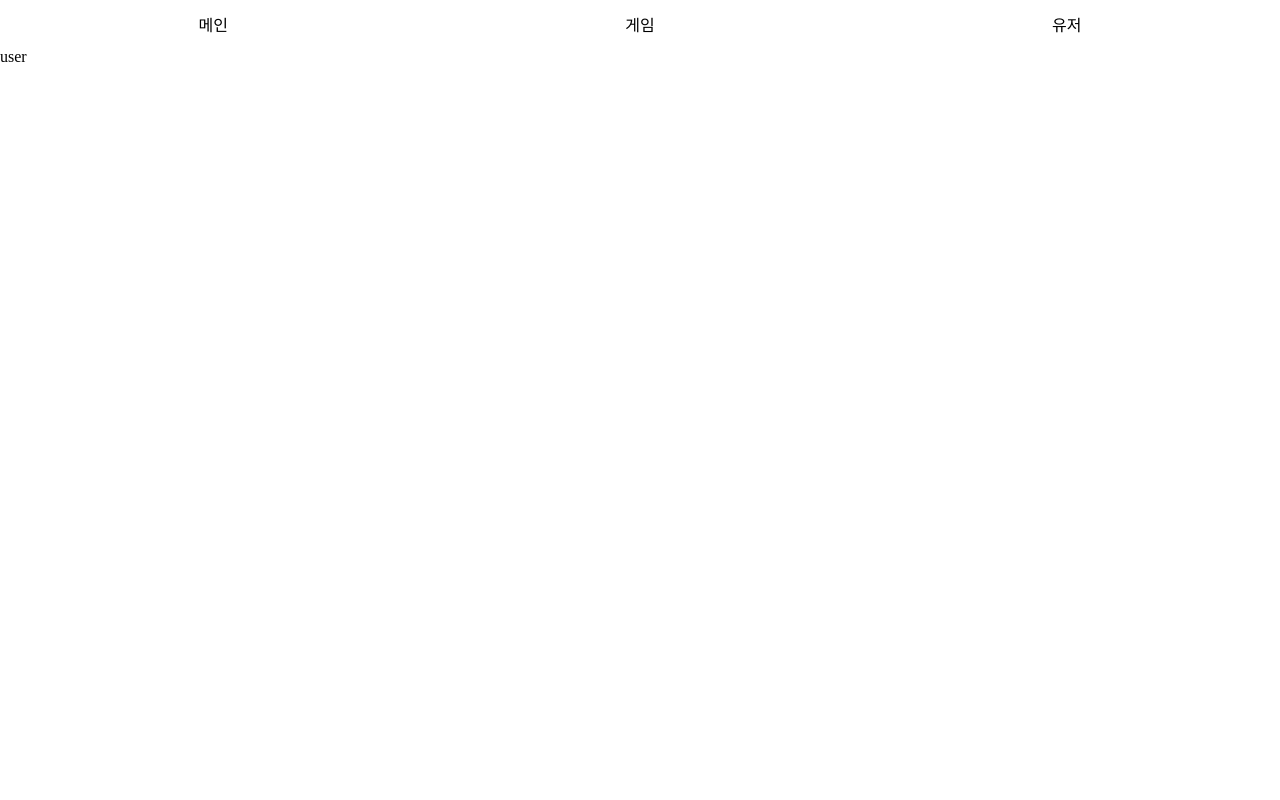
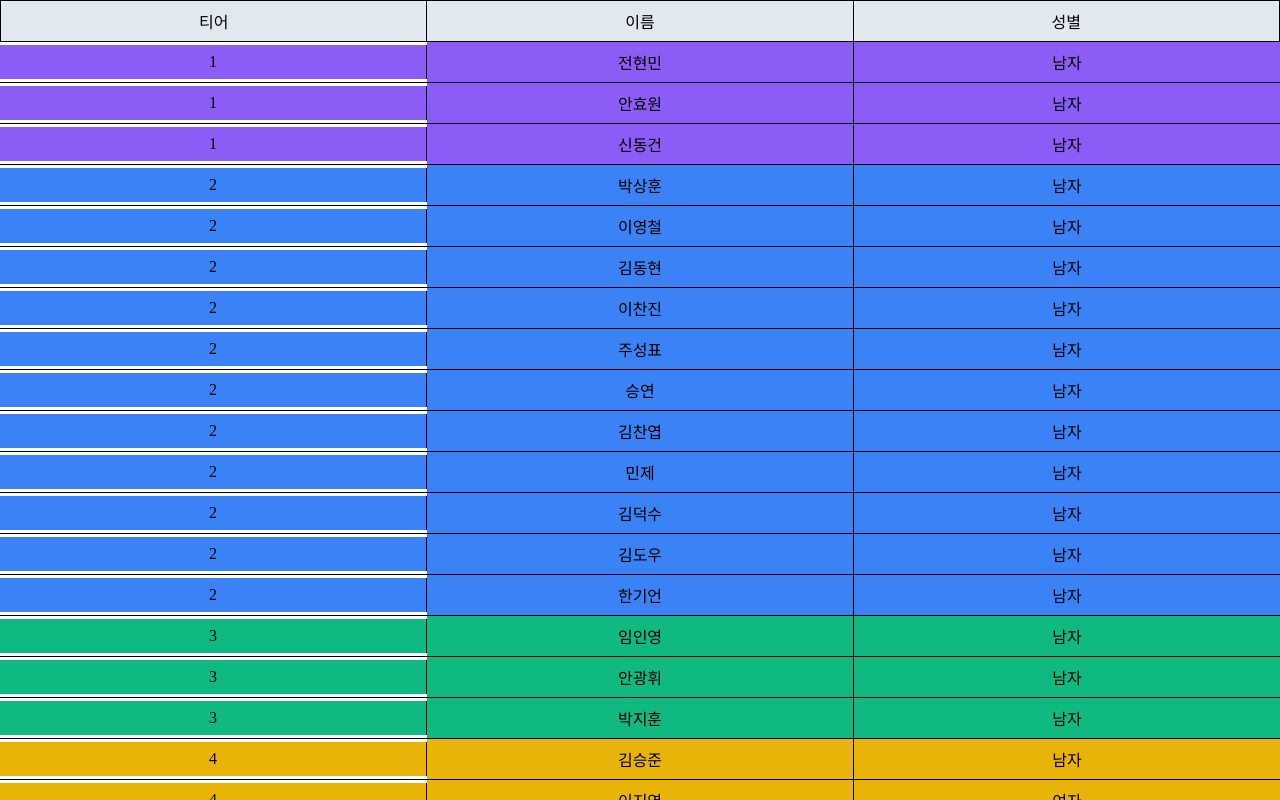
Before and after one commit to leeyc924/MintonGG, a React (Vite) app: page /user in a window 1280 px wide. Shown: the top 800 px of the page. Built offline with nearby package versions, Linux system fonts and the light colour scheme.

Commit message:
Add userpage

```diff
--- a/src/components/Nav/index.tsx
+++ b/src/components/Nav/index.tsx
@@ -2,7 +2,7 @@ import { Link } from 'react-router-dom';
 
 const Nav = () => {
   return (
-    <div className="w-full h-12">
+    <div className="w-full h-12 shrink-0">
       <ul className="flex h-full">
         <CustomLink pathname="/main" title="메인" />
         <CustomLink pathname="/game" title="게임" />
--- a/src/db/user.ts
+++ b/src/db/user.ts
@@ -22,7 +22,7 @@ export const userList: User[] = [
   { id: '18', name: '이정우', tier: 99, gender: 'M' },
   { id: '19', name: '안광휘', tier: 3, gender: 'M' },
   { id: '20', name: '안효원', tier: 1, gender: 'M' },
-  { id: '21', name: '영연', tier: 5, gender: 'M' },
+  { id: '21', name: '영연', tier: 99, gender: 'F' },
   { id: '22', name: '용준', tier: 5, gender: 'M' },
   { id: '23', name: '은중', tier: 99, gender: 'M' },
   { id: '24', name: '배성우', tier: 99, gender: 'M' },
--- a/src/layouts/DefaultLayout/index.tsx
+++ b/src/layouts/DefaultLayout/index.tsx
@@ -4,8 +4,8 @@ import { Outlet } from 'react-router-dom';
 const DefaultLayout = () => {
   return (
     <div className="flex flex-col h-full">
-      <Nav />
-      <div className="flex-1 overflow-hidden">
+      {/* <Nav /> */}
+      <div className="flex-1">
         <Outlet />
       </div>
     </div>
--- a/src/main.tsx
+++ b/src/main.tsx
@@ -7,7 +7,7 @@ import { DefaultLayout } from '@layouts';
 const router = createBrowserRouter(
   createRoutesFromElements(
     <Route path="/" element={<DefaultLayout />}>
-      <Route index element={<Navigate to="/main" />} />
+      <Route index element={<Navigate to="/user" />} />
       <Route path="/main" element={<MainPage />} />
       <Route path="/game" element={<GamePage />} />
       <Route path="/user" element={<UserPage />} />
--- a/src/pages/UserPage/index.tsx
+++ b/src/pages/UserPage/index.tsx
@@ -1,5 +1,40 @@
+import { TIER_COLOR } from '@constants';
+import { userList } from '@db';
+import { useMemo } from 'react';
+
 const UserPage = () => {
-  return <div>user</div>;
+  const sortUserList = useMemo(
+    () => userList.sort((l, r) => (l.tier > r.tier ? 1 : l.tier < r.tier ? -1 : 0)),
+    [userList],
+  );
+  return (
+    <div className="flex-1">
+      <div className="flex border border-solid sticky top-0 left-0">
+        <div className="p-2 flex-1 text-center bg-slate-200 border-r-[1px] border-solid">티어</div>
+        <div className="p-2 flex-1 text-center bg-slate-200 border-r-[1px] border-solid">이름</div>
+        <div className="p-2 flex-1 text-center bg-slate-200">성별</div>
+      </div>
+      <div className="flex flex-col flex-1">
+        {sortUserList.map(user => (
+          <div key={user.id} className="flex items-center border-b-[1px] border-solid">
+            <div className={`p-2 flex-1 text-center ${TIER_COLOR[user.tier].background} border-r-[1px] border-solid`}>
+              {user.tier === 99 ? '??' : user.tier}
+            </div>
+            <div
+              className={`p-2 flex-1 h-full text-center ${
+                TIER_COLOR[user.tier].background
+              } border-r-[1px] border-solid`}
+            >
+              {user.name}
+            </div>
+            <div className={`p-2 flex-1 h-full text-center ${TIER_COLOR[user.tier].background}`}>
+              {user.gender === 'F' ? '여자' : '남자'}
+            </div>
+          </div>
+        ))}
+      </div>
+    </div>
+  );
 };
 
 export default UserPage;
```
